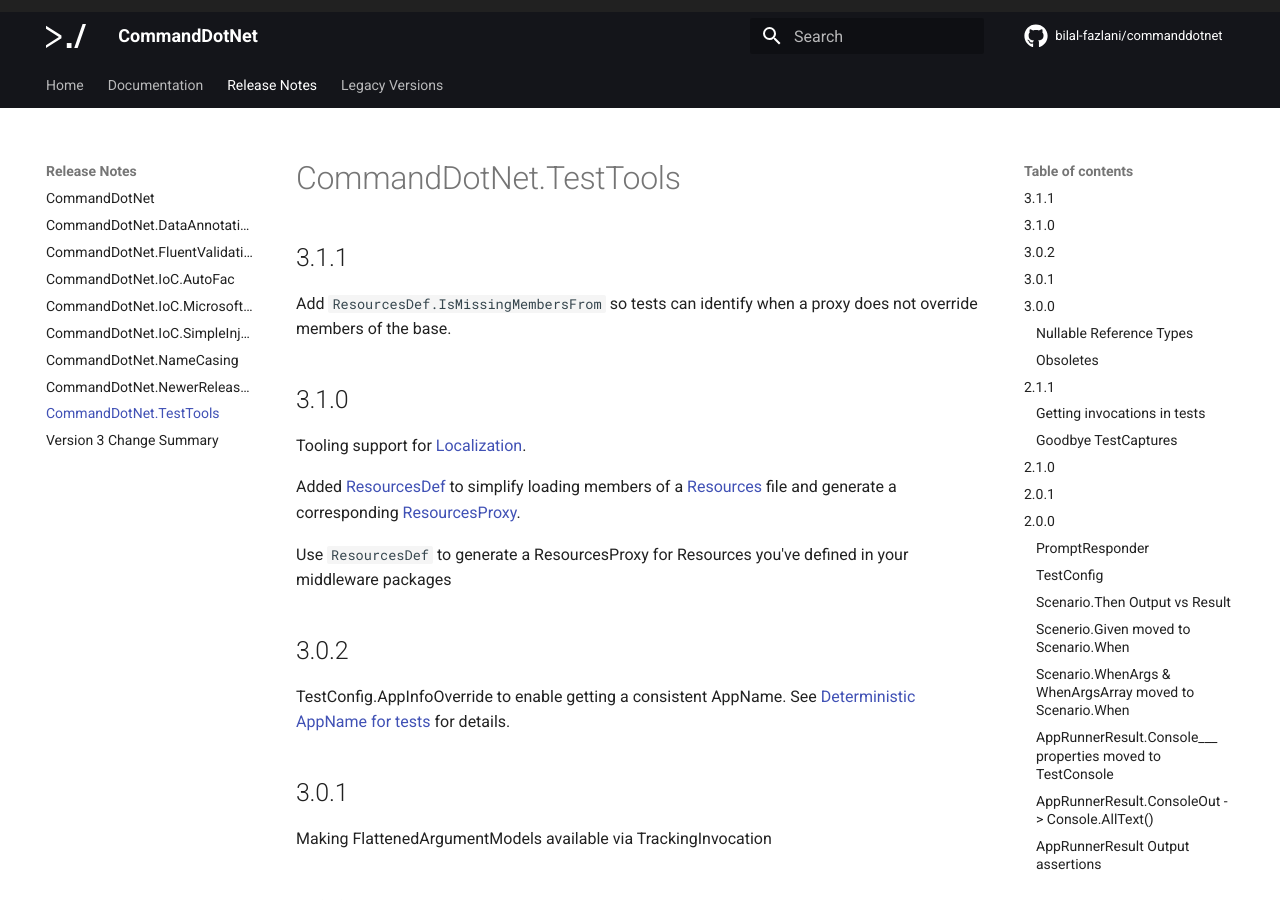
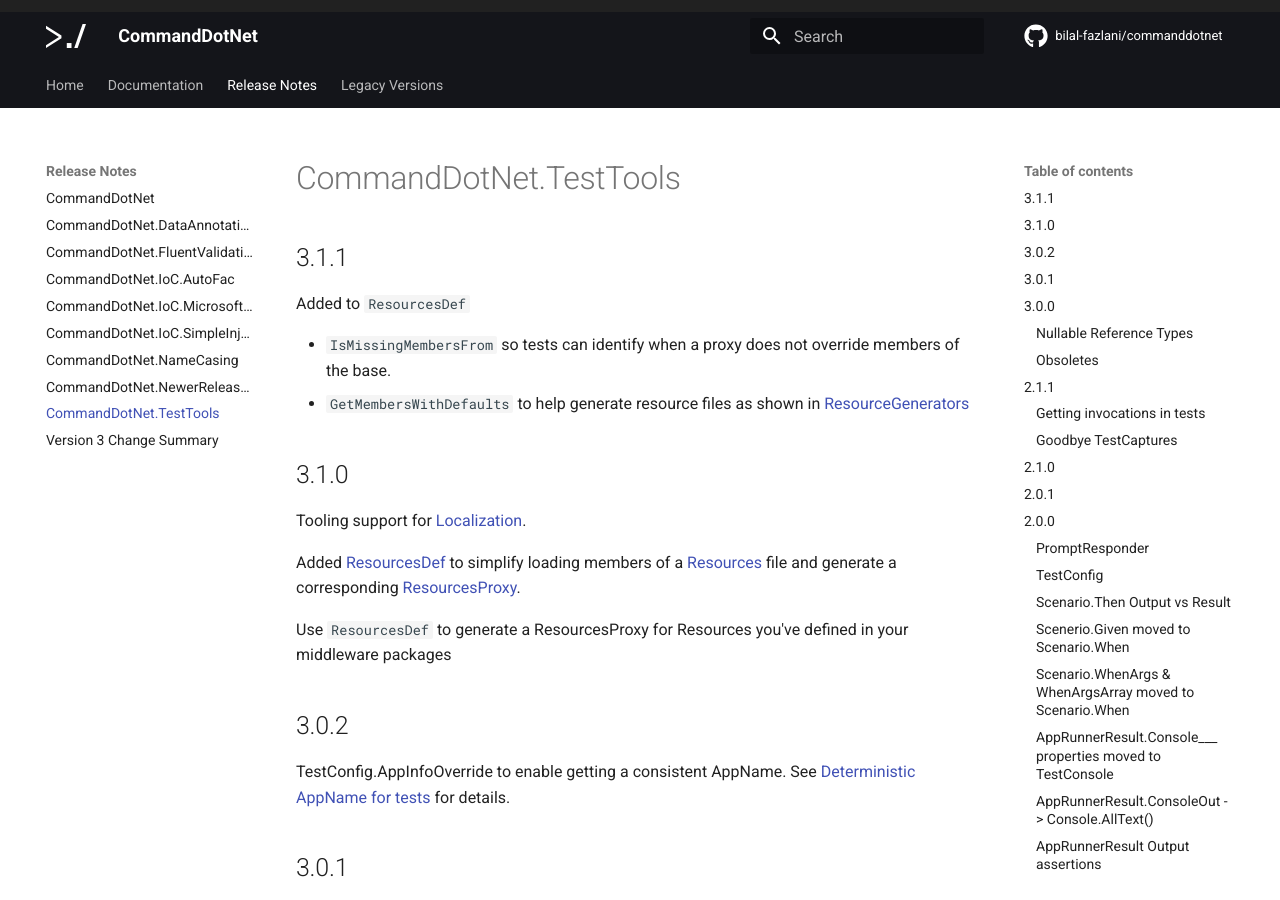
Before and after one commit to bilal-fazlani/commanddotnet, an MkDocs documentation site: the page built from docs/ReleaseNotes/CommandDotNet.TestTools.md, in a window 1280 px wide and 900 px high. Built offline with MkDocs 1.6.1 and Material for MkDocs 9.7.7, drawn with Linux system fonts in a browser that asks for light colours; comment, search, counter and statistics services are not loaded.

Commit message:
update docs on localization (#357)
* update docs on localization

```diff
--- a/docs/ReleaseNotes/CommandDotNet.TestTools.md
+++ b/docs/ReleaseNotes/CommandDotNet.TestTools.md
@@ -2,7 +2,10 @@
 
 ## 3.1.1
 
-Add `ResourcesDef.IsMissingMembersFrom` so tests can identify when a proxy does not override members of the base.
+Added to  `ResourcesDef`
+
+* `IsMissingMembersFrom` so tests can identify when a proxy does not override members of the base.
+* `GetMembersWithDefaults` to help generate resource files as shown in [ResourceGenerators](https://github.com/bilal-fazlani/commanddotnet/blob/master/CommandDotNet.Tests/UnitTests/Localization/ResourceGenerators.cs)
 
 ## 3.1.0
 
```
Also changed, not shown: docs/Localization/testing.md (+3 -6 lines), docs/ReleaseNotes/CommandDotNet.md (+5 -0 lines).
